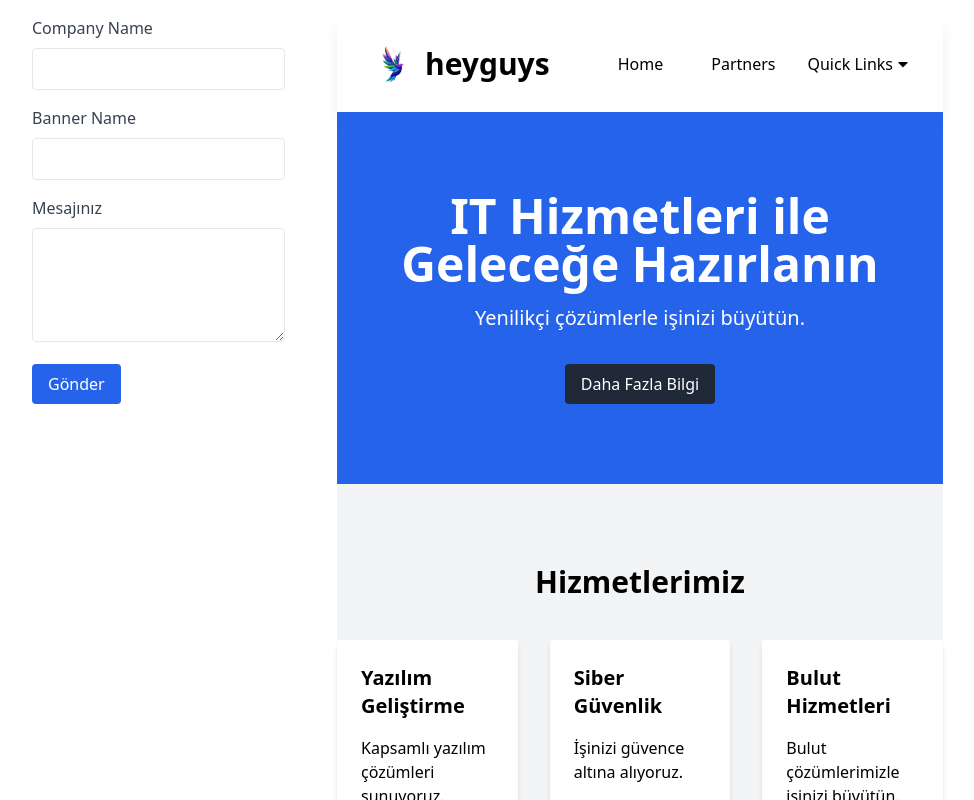
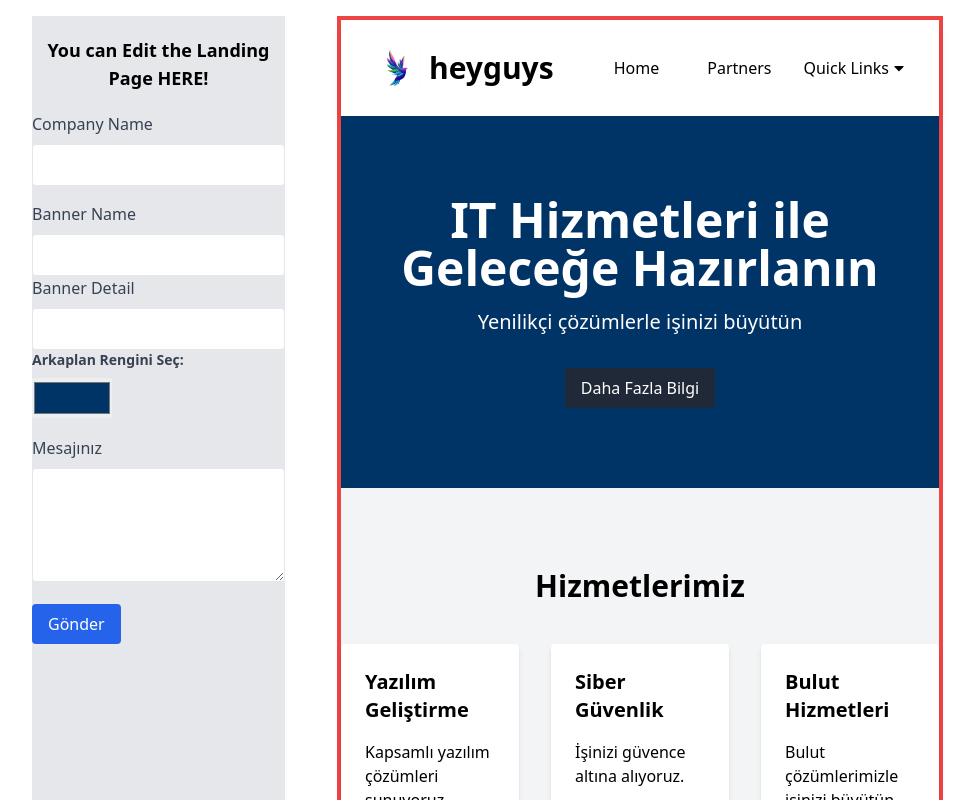
Before and after one commit to BurakFO/Landing-Page-React-Tailwind, a React (Vite) app: page /create in a window 1280 px wide. Shown: the top 800 px of the page, without its empty margins (0-974 px from the left). Built offline with nearby package versions, Linux system fonts and the light colour scheme.

Commit message:
Banner-Background-Color, Banner-Detail added

```diff
--- a/src/components/CreateInput/CreateInput.jsx
+++ b/src/components/CreateInput/CreateInput.jsx
@@ -1,11 +1,15 @@
-import React from "react";
+import React, { useEffect } from "react";
 import { useSelector, useDispatch } from "react-redux";
 import { selectCompanyName, setCompanyName } from "../../redux/companyNameSlice";
-import { selectBanner, setBanner } from "../../redux/bannerSlice";
+import { selectBanner, setBanner, setBannerDetail, setBannerBackgroundColor } from "../../redux/bannerSlice";
+import { useState } from "react";
 
 const CreateInput = ({ inputRefs }) => {
+
     const dispatch = useDispatch();
-    const { companyName } = useSelector(selectCompanyName);
+    const { banner } = useSelector(selectBanner);
+    const { bannerDetail } = useSelector(selectBanner);
+    const { bannerBackgroundColor } = useSelector(selectBanner);
 
     const handleChange = (e) => {
         dispatch(setCompanyName(e.target.value));
@@ -14,6 +18,15 @@ const CreateInput = ({ inputRefs }) => {
     const handleBannerChange = (e) => {
         dispatch(setBanner(e.target.value));
     };
+
+    const handleBannerDetailChange = (e) => {
+        dispatch(setBannerDetail(e.target.value));
+    };
+
+    const handleChangeBackgroundColor = (e) => {
+        dispatch(setBannerBackgroundColor(e.target.value));
+    };
+
 
     return (
         <div>
@@ -35,6 +48,24 @@ const CreateInput = ({ inputRefs }) => {
                         ref={inputRefs.bannerInput}
                         onChange={handleBannerChange}
                     />
+                    <label className="block text-gray-700">Banner Detail</label>
+                    <input
+                        type="text"
+                        className="w-full mt-2 p-2 border rounded"
+                        onChange={handleBannerDetailChange}
+                    />
+                    <div className="mb-4">
+                        <label htmlFor="colorPicker" className="block text-gray-700 text-sm font-bold mb-2">
+                            Arkaplan Rengini Seç:
+                        </label>
+                        <input
+                            type="color"
+                            id="colorPicker"
+                            value={bannerBackgroundColor}
+                            onChange={handleChangeBackgroundColor}
+                            className="w-20 h-10 p-0 border-none"
+                        />
+                    </div>
                 </div>
                 <div className="mb-4">
                     <label className="block text-gray-700">Mesajınız</label>
--- a/src/components/Hero/Hero.jsx
+++ b/src/components/Hero/Hero.jsx
@@ -4,15 +4,17 @@ import { selectBanner } from '../../redux/bannerSlice';
 
 const Hero = ({ onClickBanner }) => {
   const { banner } = useSelector(selectBanner);
+  const { bannerDetail } = useSelector(selectBanner);
+  const { bannerBackgroundColor } = useSelector(selectBanner);
 
   return (
-    <section id="hero" className="bg-blue-600 text-white py-20">
+    <section id="hero" className="text-white py-20" style={{ backgroundColor: `${bannerBackgroundColor}` }}>
       <div className="container mx-auto text-center">
         <h1 className="text-5xl font-bold mb-4"
           onClick={onClickBanner}>
           {banner}
         </h1>
-        <p className="text-xl mb-8">Yenilikçi çözümlerle işinizi büyütün.</p>
+        <p className="text-xl mb-8">{bannerDetail}</p>
         <button className="bg-gray-800 py-2 px-4 rounded">Daha Fazla Bilgi</button>
       </div>
     </section>
--- a/src/pages/CreatePage.jsx
+++ b/src/pages/CreatePage.jsx
@@ -21,7 +21,6 @@ const CreatePage = () => {
 
         if (refs[inputName]) {
             refs[inputName].current.focus();
-
             console.log(`you reached the ${inputName} input`);
         } else {
             console.log(`input ${inputName} does not exist`);
@@ -32,14 +31,15 @@ const CreatePage = () => {
         <>
             <div className="grid grid-cols-6 lg:grid-cols-8 gap-9 mt-4 m-4">
                 {/* Edit Section */}
-                <div className="col-span-2 mx-4">
+                <div className="col-span-2 mx-4 bg-gray-200">
+                    <h1 className="flex text-lg text-center font-bold items-center justify-center my-5">You can Edit the Landing Page HERE!</h1>
                     <CreateInput inputRefs={refs} />
                 </div>
 
                 {/* Landing Page Section */}
-                <div className="col-span-4">
+                <div className="col-span-4 border-4 border-red-500">
                     <Navbar onClickCompanyName={() => handleClick({ inputName: 'companyNameInput' })} />
-                    <Hero onClickBanner={() => handleClick('bannerInput')} />
+                    <Hero onClickBanner={() => handleClick({ inputName: 'bannerInput' })} />
                     <Services />
                     <About />
                     <Contact />
--- a/src/redux/bannerSlice.jsx
+++ b/src/redux/bannerSlice.jsx
@@ -1,7 +1,9 @@
 import { createSlice } from "@reduxjs/toolkit";
 
 const initialState = {
-    banner: "IT Hizmetleri ile Geleceğe Hazırlanın"
+    banner: "IT Hizmetleri ile Geleceğe Hazırlanın",
+    bannerDetail: "Yenilikçi çözümlerle işinizi büyütün",
+    bannerBackgroundColor: "#003366"
 };
 
 
@@ -11,13 +13,21 @@ export const bannerSlice = createSlice({
     reducers: {
         setBanner: (state, action) => {
             state.banner = action.payload;
+        },
+
+        setBannerDetail: (state, action) => {
+            state.bannerDetail = action.payload;
+        },
+
+        setBannerBackgroundColor: (state, action) => {
+            state.bannerBackgroundColor = action.payload;
         }
     },
 });
 
 
 // Eylemleri dışa aktar
-export const { setBanner } = bannerSlice.actions;
+export const { setBanner, setBannerDetail, setBannerBackgroundColor } = bannerSlice.actions;
 
 // banner seçicisini dışa aktar
 export const selectBanner = (state) => state.banner;
```
